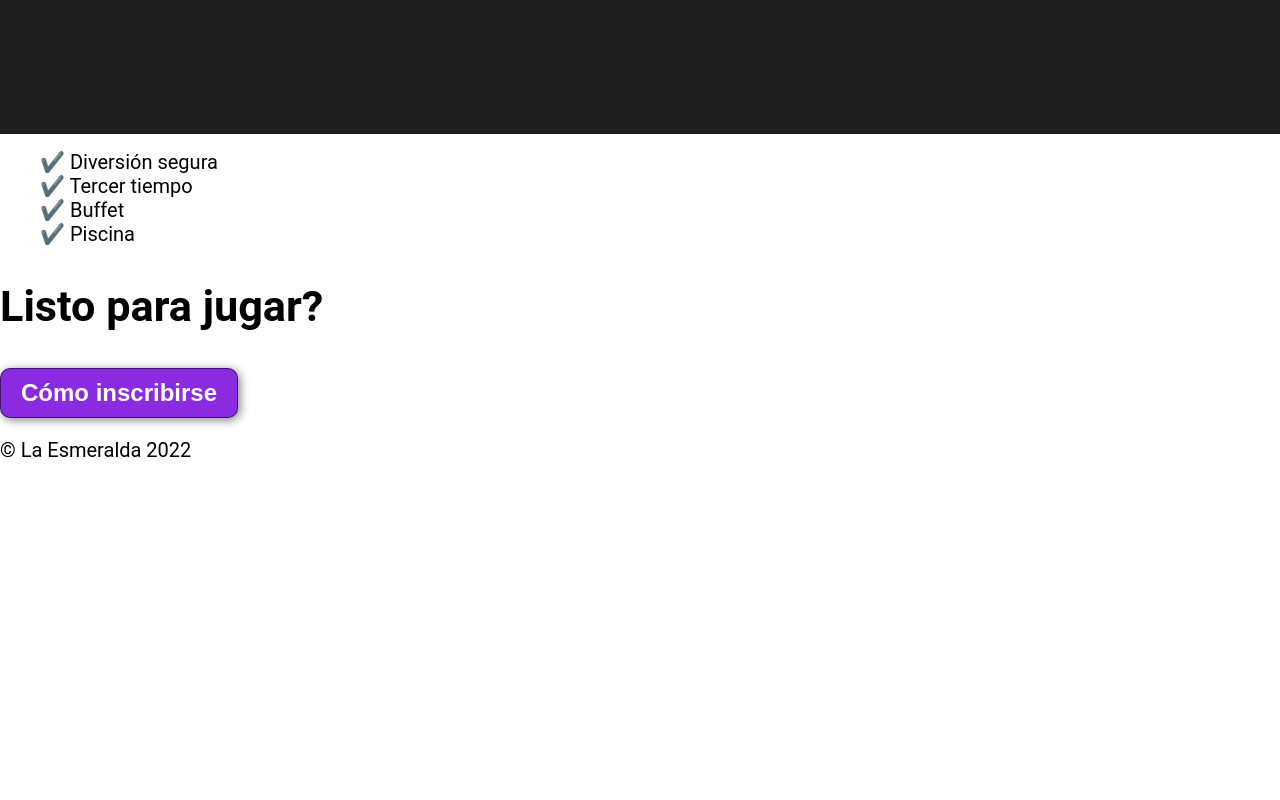
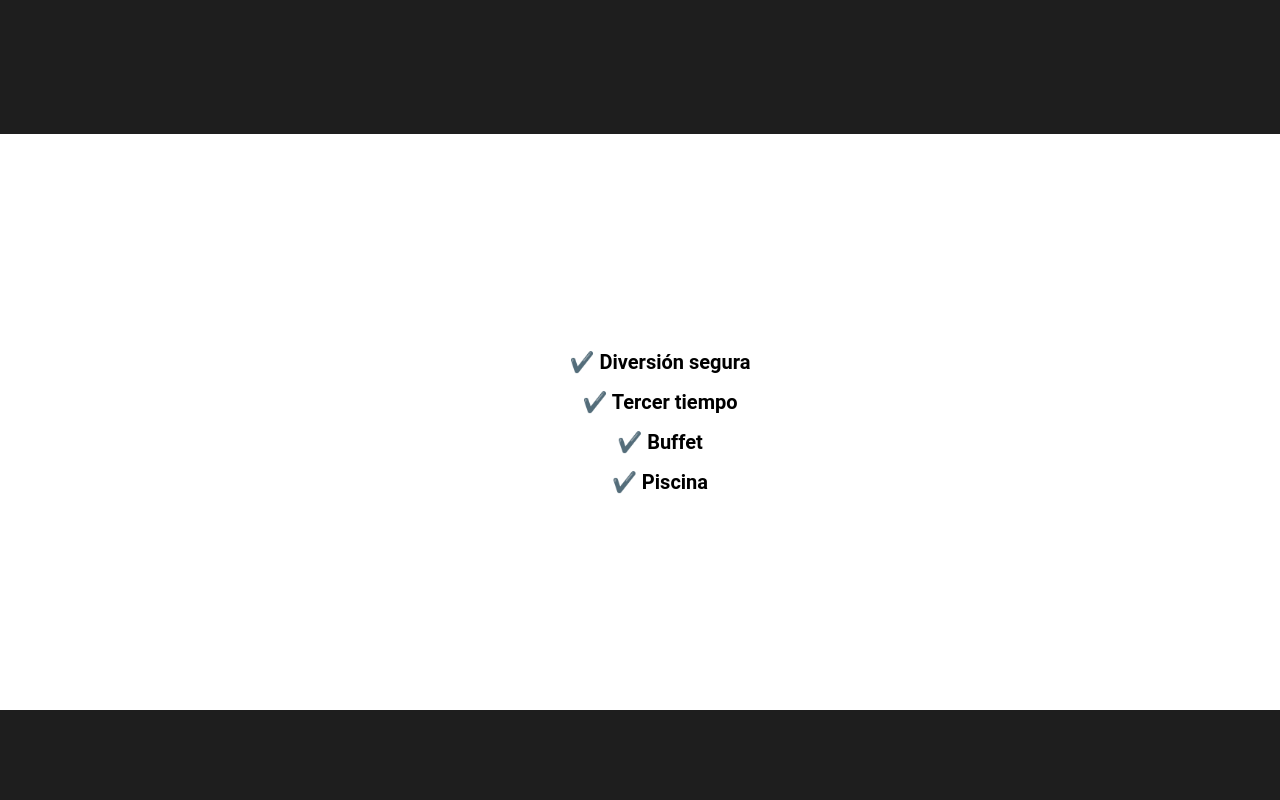
Before and after one commit to JuanHeiderscheid01/TrabajoFinal, a plain HTML site: page index.html in a window 1280 px wide. Shown: the part 2260-3060 px from the top of the page. Before the commit the page ends 2742 px from the top, so only its background shows below. Drawn offline with Linux system fonts and the light colour scheme.

Commit message:
cambio de nombre a id final

```diff
--- a/estilos.css
+++ b/estilos.css
@@ -124,7 +124,9 @@ text-align: center;
 nuestros-campeones .carta{
 background-position: center center;
 background-size: cover;
-padding: 1px;
+padding: 50px;
+margin: 20px;
+border-radius: 15px;
 }
 
 .carta:first-child{
@@ -153,3 +155,24 @@ padding: 1px;
         )
         ,url("imagenes/prohibidonotocar.jpg")
 }
+
+#caracteristicas .container{
+text-align: center;
+padding: 200px 12px;
+}
+
+#caracteristicas li{
+    margin: 16px 0px;
+    font-weight: bold;
+}
+
+#final{
+    display: flex;
+    flex-direction: column;
+    justify-content: center;
+    align-items: center;
+    text-align: center;
+    background-color: rgb(30,30,30);
+    color: white;
+    height: 80vh;
+}
--- a/index.html
+++ b/index.html
@@ -69,7 +69,7 @@
     </div>
     </section>
 
-    <section id="como-inscribirse">
+    <section id="final">
         <h2>Listo para jugar?</h2>
         <button>Cómo inscribirse</button>
     </section>
```
